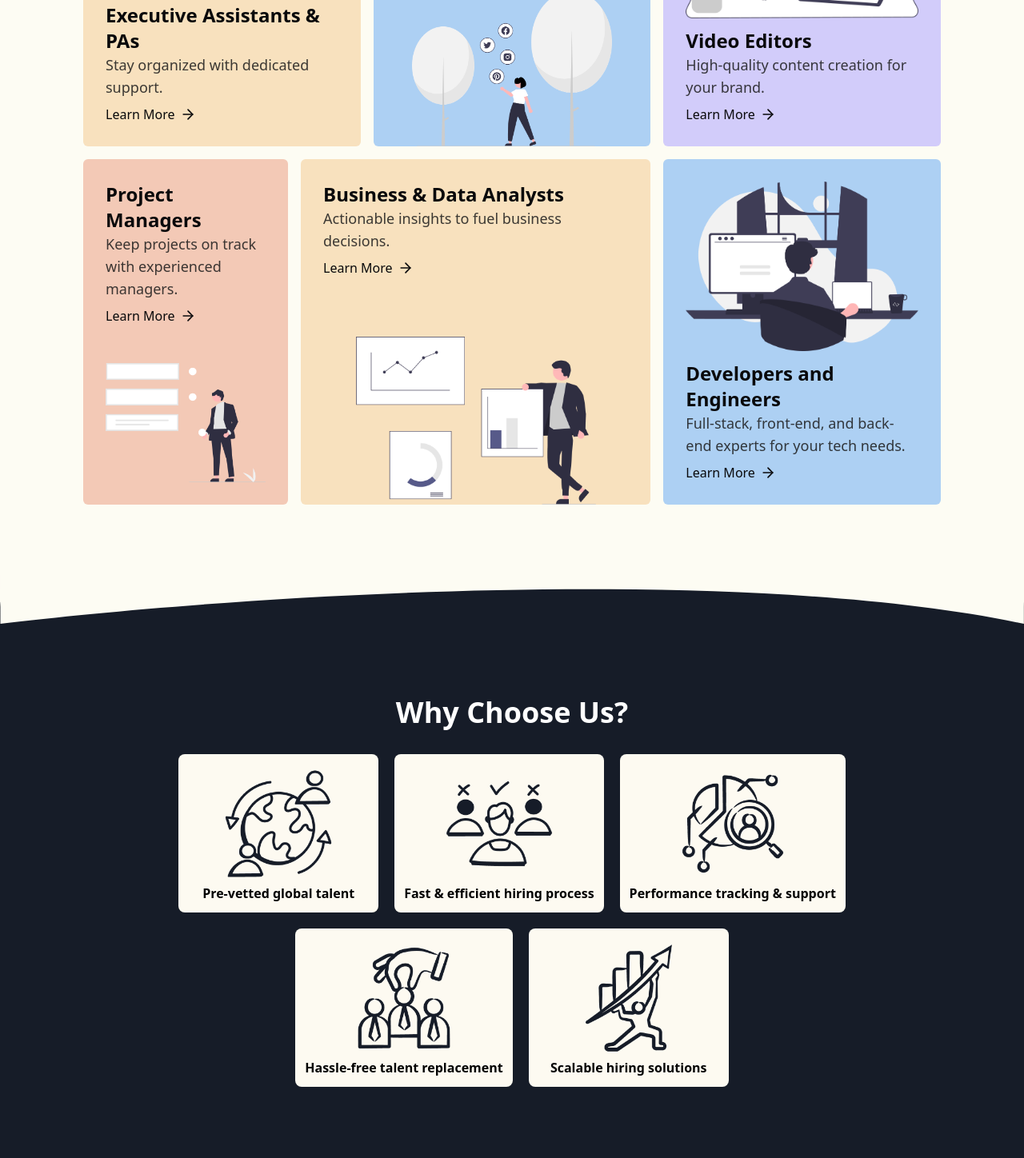
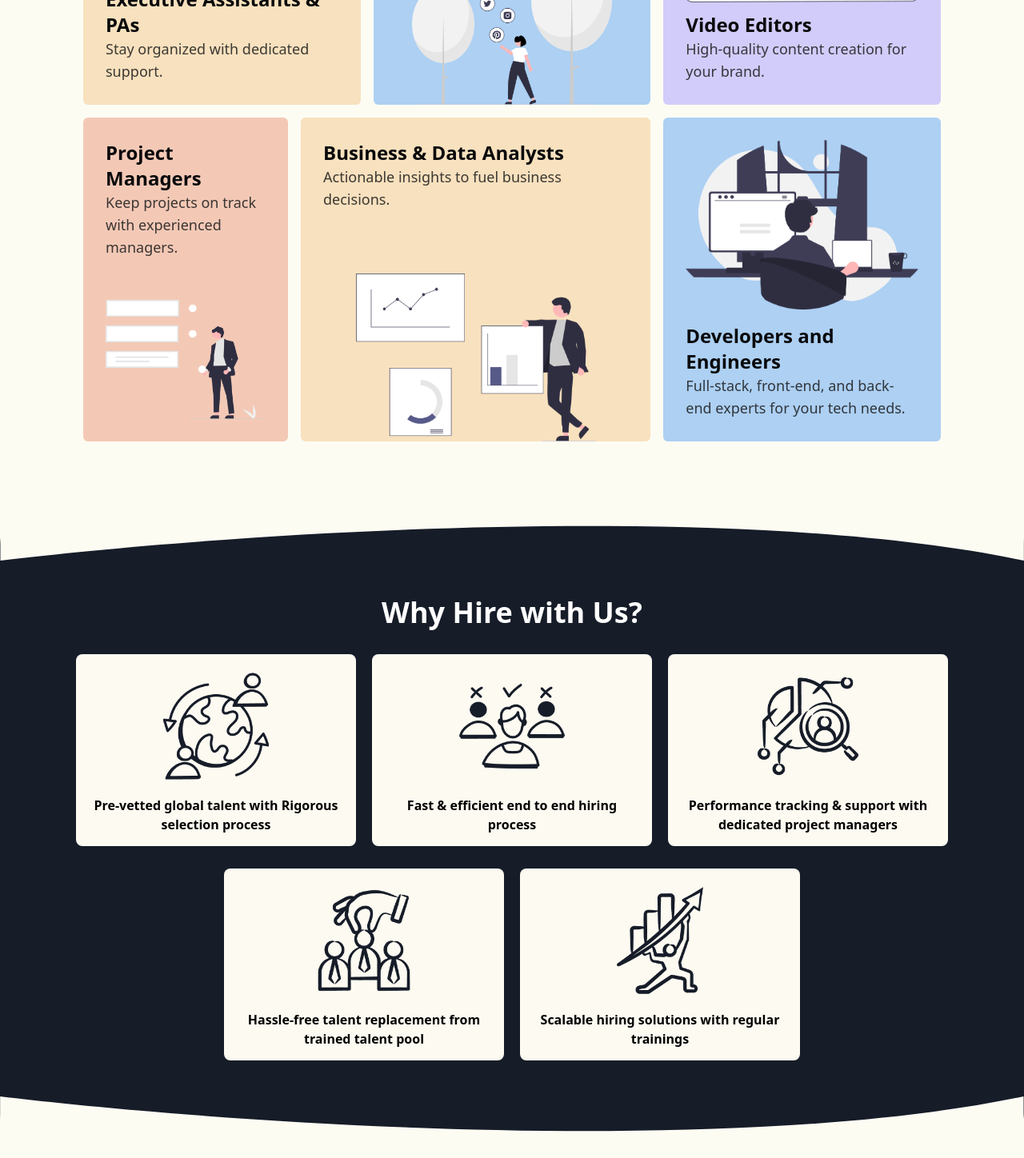
Before and after one commit to Saith-Ahmad/webwork, a Next.js app: page /talent-outsourcing in a window 1280 px wide. Shown: the part 1660-3108 px from the top of the page at 80% size. Built offline with nearby package versions, Linux system fonts and the light colour scheme.

Commit message:
applied text changes

```diff
--- a/components/pages/AboutUs/Hero.tsx
+++ b/components/pages/AboutUs/Hero.tsx
@@ -6,7 +6,7 @@ function Hero() {
     return (
         <div className='min-h-[90vh] bg-[#78D0EA] flex  items-center justify-between pt-10 md:pt-0 '>
             <div className='container flex flex-col justify-center items-center gap-4 max-w-screen-lg'>
-                <Button className='bg-[#FFF8F2] text-black border-[1px] border-black'>About Beyond Hut</Button>
+                <p className='px-3 py-2 rounded-md font-medium bg-[#FFF8F2] text-black border-[1px] border-black'>About Beyond Hut</p>
 
                 <FadeInBottom duration={1} distance={70} once={false}>
                     <h1 className='text-4xl md:text-5xl font-bold text-white text-center'>Your One-Stop Solution for Remote Talent & Sales Automation</h1>
--- a/components/pages/Home/Hero.tsx
+++ b/components/pages/Home/Hero.tsx
@@ -10,13 +10,13 @@ function HomeHero() {
     return (
         <div className='relative min-h-[100vh] bg-[#78D0EA] flex  items-center justify-between pt-10 md:pt-0'>
             <div className='container flex flex-col md:flex-row justify-between items-center'>
-                <div className='md:p-10 p-3 flex flex-col gap-2'>
+                <div className='md:p-10 p-3 flex flex-col gap-2 md:w-[50%]'>
                     <FadeInLeft duration={1} distance={70} once={false}>
-                        <h1 className='text-4xl md:text-5xl font-bold text-white max-w-[450px]'>Your One-Stop Solution for Remote Talent & Sales Automation</h1>
+                        <h1 className='text-4xl md:text-5xl font-bold text-white max-w-[600px]'>Your One-Stop Solution for Remote Talent Hiring and Management</h1>
                     </FadeInLeft>
 
                     <FadeInBottom duration={1} distance={40}>
-                        <div className='max-w-[500px]'>
+                        <div className='max-w-[500px] mt-3'>
                             <Image alt='Remote Talent Aquisition' src={'/assets/line.svg'} width={400} height={10} />
                         </div>
                     </FadeInBottom>
--- a/components/pages/TalentOutsourcing/ChooseUs.tsx
+++ b/components/pages/TalentOutsourcing/ChooseUs.tsx
@@ -3,9 +3,8 @@ import React from 'react';
 
 const WhyChooseUs = () => {
     return (
-        <div className="bg-[#161C28] py-12 rounded-t-3xl rounded-b-3xl  my-20 relative min-h-[95vh] flex flex-col items-center justify-center">
-
-
+        <div className="bg-[#161C28] py-12 rounded-t-3xl rounded-b-3xl my-20 relative min-h-[95vh] flex flex-col items-center justify-center">
+            {/* Top and Bottom Curves */}
             <div className='absolute md:-top-4 -top-1 right-0 w-[100vw]'>
                 <img src="/assets/upper_curve.svg" alt="curve" className='w-[100vw]' />
             </div>
@@ -13,39 +12,54 @@ const WhyChooseUs = () => {
                 <img src="/assets/bottom_curve.svg" alt="curve" className='w-[100vw]' />
             </div>
 
+            <div className="container px-4">
+                {/* Heading */}
+                <h2 className="text-3xl md:text-4xl font-semibold text-center mb-8 text-white">Why Hire with Us?</h2>
 
-            <div className="container ">
-                {/* Heading */}
-                <h2 className="text-3xl md:text-4xl font-semibold text-center mb-8 text-white">Why Choose Us?</h2>
-
-                {/* Cards Grid */}
-                <div className='flex flex-wrap flex-row justify-center items-center gap-5'>
-                    <div className='bg-[#FDFAF1] p-3 flex justify-center flex-col items-center rounded-lg min-w-[250px] transform-scale-shadow'>
+                {/* Cards Grid - Combined */}
+                <div className='flex flex-wrap justify-center items-center gap-5'>
+                    {/* Card 1 */}
+                    <div className='bg-[#FDFAF1] p-4 flex justify-center flex-col items-center rounded-lg min-w-[250px] max-w-[350px] transform-scale-shadow h-[240px]'>
                         <Image src={'/assets/chooseicon1.png'} alt='icon' width={150} height={150} />
-                        <p className='text-black text-base font-semibold text-center'>Pre-vetted global talent</p>
+                        <p className='text-black text-base font-semibold text-center mt-3'>
+                            Pre-vetted global talent with Rigorous selection process
+                        </p>
                     </div>
-                    <div className='bg-[#FDFAF1] p-3 flex justify-center flex-col items-center rounded-lg min-w-[250px] transform-scale-shadow'>
+                    {/* Card 2 */}
+                    <div className='bg-[#FDFAF1] p-4 flex justify-center flex-col items-center rounded-lg min-w-[250px] max-w-[350px] transform-scale-shadow h-[240px]'>
                         <Image src={'/assets/chooseicon2.png'} alt='icon' width={150} height={150} />
-                        <p className='text-black text-base font-semibold text-center'>Fast & efficient hiring process</p>
+                        <p className='text-black text-base font-semibold text-center mt-3'>
+                            Fast & efficient end to end hiring process
+                        </p>
                     </div>
-                    <div className='bg-[#FDFAF1] p-3 flex justify-center flex-col items-center rounded-lg min-w-[250px] transform-scale-shadow'>
+                    {/* Card 3 */}
+                    <div className='bg-[#FDFAF1] p-4 flex justify-center flex-col items-center rounded-lg min-w-[250px] max-w-[350px] transform-scale-shadow h-[240px]'>
                         <Image src={'/assets/chooseicon3.png'} alt='icon' width={150} height={150} />
-                        <p className='text-black text-base font-semibold text-center'>Performance tracking & support</p>
-                    </div>
+                        <p className='text-black text-base font-semibold text-center mt-3'>
+                            Performance tracking & support with dedicated project managers
+                        </p>
                     </div>
 
-                <div className='flex flex-wrap flex-row justify-center items-center gap-5 mt-5'>
-                    <div className='bg-[#FDFAF1] p-3 flex justify-center flex-col items-center rounded-lg min-w-[250px] transform-scale-shadow'>
-                        <Image src={'/assets/chooseicon4.png'} alt='icon' width={150} height={150} />
-                        <p className='text-black text-base font-semibold text-center'>Hassle-free talent replacement</p>
-                    </div>
-                    <div className='bg-[#FDFAF1] p-3 flex justify-center flex-col items-center rounded-lg min-w-[250px] transform-scale-shadow'>
-                        <Image src={'/assets/chooseicon5.png'} alt='icon' width={150} height={150} />
-                        <p className='text-black text-base font-semibold text-center'>Scalable hiring solutions</p>
-                    </div>
                 </div>
 
 
+
+                <div className='flex flex-wrap justify-center items-center gap-5 mt-7'>
+                    {/* Card 4 */}
+                    <div className='bg-[#FDFAF1] p-4 flex justify-center flex-col items-center rounded-lg min-w-[250px] max-w-[350px] transform-scale-shadow h-[240px]'>
+                        <Image src={'/assets/chooseicon4.png'} alt='icon' width={150} height={150} />
+                        <p className='text-black text-base font-semibold text-center mt-3'>
+                            Hassle-free talent replacement from trained talent pool
+                        </p>
+                    </div>
+                    {/* Card 5 */}
+                    <div className='bg-[#FDFAF1] p-4 flex justify-center flex-col items-center rounded-lg min-w-[250px] max-w-[350px] transform-scale-shadow h-[240px]'>
+                        <Image src={'/assets/chooseicon5.png'} alt='icon' width={150} height={150} />
+                        <p className='text-black text-base font-semibold text-center mt-3'>
+                            Scalable hiring solutions with regular trainings
+                        </p>
+                    </div>
+                </div>
             </div>
         </div>
     );
--- a/components/pages/TalentOutsourcing/WhoWeAre.tsx
+++ b/components/pages/TalentOutsourcing/WhoWeAre.tsx
@@ -21,7 +21,6 @@ function WhoWeAre() {
                         <div className='max-w-[400px] min-h-[280px] md:min-h-[100px]'>
                             <h4 className='text-2xl font-semibold'>Sales Experts (BDRs, BDMs)</h4>
                             <p className='text-lg text-[#1B1B1BD9]'>Drive revenue with top-tier business development professionals.</p>
-                            <span className='mt-2 text-base flex flex-row gap-1 justify-start items-center'><span className=''>Learn More </span><ArrowRight className='h-5'/></span>
                         </div>
                     </div>
                     <Image src={'/assets/toillustration1.png'} alt='Elite Talent' className='-mt-24' width={250} height={300} unoptimized />
@@ -31,7 +30,6 @@ function WhoWeAre() {
                         <div className='max-w-[400px] min-h-[150px] md:min-h-[100px]'>
                             <h4 className='text-2xl font-semibold'>Graphic Designers</h4>
                             <p className='text-lg text-[#1B1B1BD9]'>Stunning visuals for your brand, handled by experts.</p>
-                            <span className='mt-2 text-base flex flex-row gap-1 justify-start items-center'><span className=''>Learn More </span><ArrowRight className='h-5'/></span>
                         </div>
                     </div>
                     <Image src={'/assets/toillustration2.png'} alt='Elite Talent' width={300} height={300} unoptimized />
@@ -45,7 +43,6 @@ function WhoWeAre() {
                         <div className='max-w-[400px] '>
                             <h4 className='text-2xl font-semibold'>Executive Assistants & PAs </h4>
                             <p className='text-lg text-[#1B1B1BD9]'>Stay organized with dedicated support.</p>
-                            <span className='mt-2 text-base flex flex-row gap-1 justify-start items-center'><span className=''>Learn More </span><ArrowRight className='h-5'/></span>
                         </div>
                     </div>
                     <Image src={'/assets/toillustration3.png'} alt='Elite Talent'  width={300} height={300} unoptimized />
@@ -57,7 +54,6 @@ function WhoWeAre() {
                         <div className='max-w-[400px] min-h-[200px]'>
                             <h4 className='text-2xl font-semibold text-center'>Social Media Managers </h4>
                             <p className='text-lg text-[#1B1B1BD9] text-center'>Grow your audience with data-driven strategies.</p>
-                            <span className='mt-2 text-base flex flex-row gap-1 justify-start items-center'><span className=''>Learn More </span><ArrowRight className='h-5'/></span>
                         </div>
                     </div>
                     <Image src={'/assets/toillustration4.png'} alt='Elite Talent' className='-mt-24' width={250} height={250} unoptimized />
@@ -69,7 +65,6 @@ function WhoWeAre() {
                         <div className='max-w-[400px] mt-3'>
                             <h4 className='text-2xl font-semibold'>Video Editors</h4>
                             <p className='text-lg text-[#1B1B1BD9]'>High-quality content creation for your brand.</p>
-                            <span className='mt-2 text-base flex flex-row gap-1 justify-start items-center'><span className=''>Learn More </span><ArrowRight className='h-5'/></span>
                         </div>
                     </div>
                     <Image src={'/assets/toillustration5.png'} alt='Elite Talent' width={300} height={300} unoptimized />
@@ -87,7 +82,6 @@ function WhoWeAre() {
                         <div className='max-w-[400px] min-h-[150px] md:min-h-[200px]'>
                             <h4 className='text-2xl font-semibold'>Project Managers </h4>
                             <p className='text-lg text-[#1B1B1BD9]'>Keep projects on track with experienced managers.</p>
-                            <span className='mt-2 text-base flex flex-row gap-1 justify-start items-center'><span className=''>Learn More </span><ArrowRight className='h-5'/></span>
                         </div>
                     </div>
                     <Image src={'/assets/toillustration6.png'} alt='Elite Talent'  width={300} height={300} unoptimized />
@@ -99,7 +93,6 @@ function WhoWeAre() {
                         <div className='max-w-[400px] min-h-[200px] '>
                             <h4 className='text-2xl font-semibold '>Business & Data Analysts </h4>
                             <p className='text-lg text-[#1B1B1BD9]'>Actionable insights to fuel business decisions.</p>
-                            <span className='mt-2 text-base flex flex-row gap-1 justify-start items-center'><span className=''>Learn More </span><ArrowRight className='h-5'/></span>
                         </div>
                     </div>
                     <Image src={'/assets/toillustration7.png'} alt='Elite Talent' className='-mt-24' width={300} height={250} unoptimized />
@@ -111,7 +104,6 @@ function WhoWeAre() {
                         <div className='max-w-[400px] mt-3 '>
                             <h4 className='text-2xl font-semibold'>Developers and Engineers</h4>
                             <p className='text-lg text-[#1B1B1BD9]'>Full-stack, front-end, and back-end experts for your tech needs.</p>
-                            <span className='mt-2 text-base flex flex-row gap-1 justify-start items-center'><span className=''>Learn More </span><ArrowRight className='h-5'/></span>
                         </div>
                     </div>
                     <Image src={'/assets/toillustration8.png'} alt='Elite Talent' width={300} height={300} unoptimized />
```
Also changed, not shown: components/global/footer.tsx (+4 -4 lines), components/pages/Home/Testimonials.tsx (+6 -9 lines), components/pages/JobSeekers/WorkWithUs.tsx (+7 -0 lines), lib/constants/constants.ts (+6 -6 lines). Lines whose indentation alone changed are shown as unchanged.
